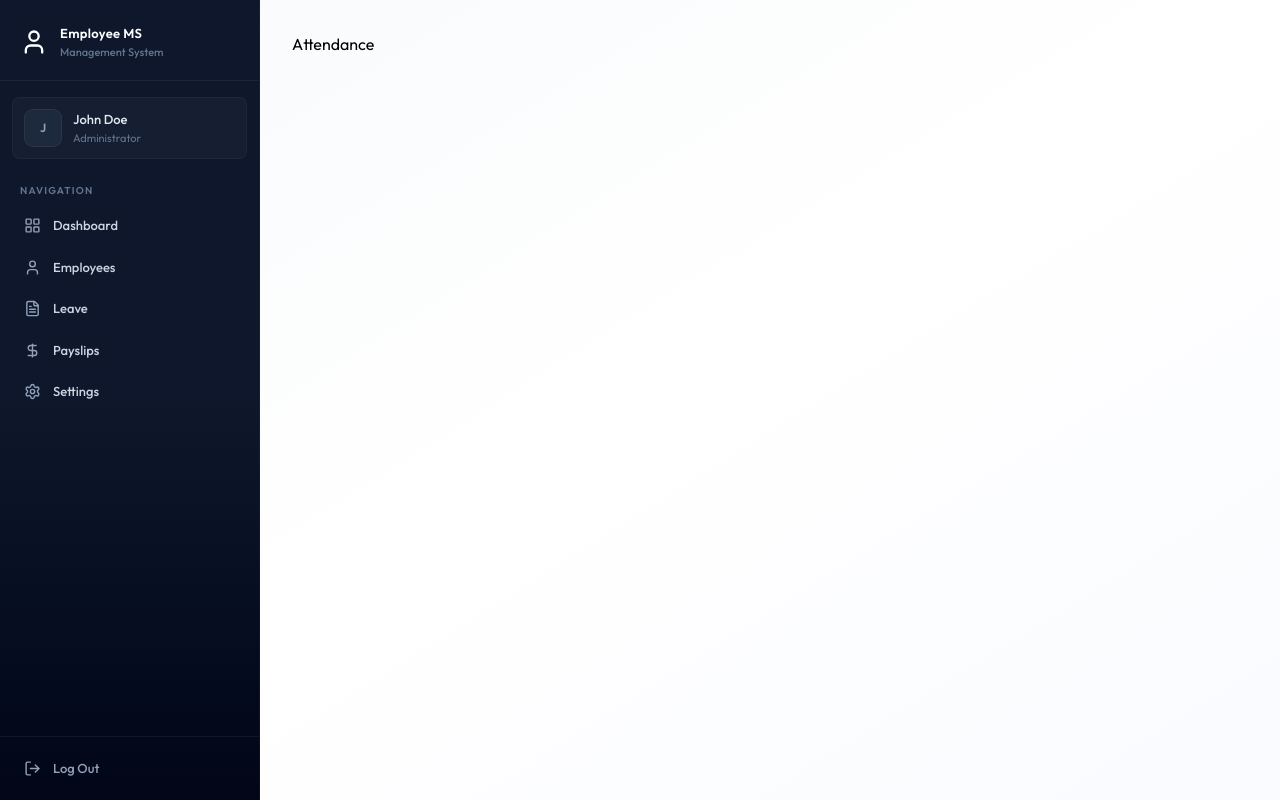
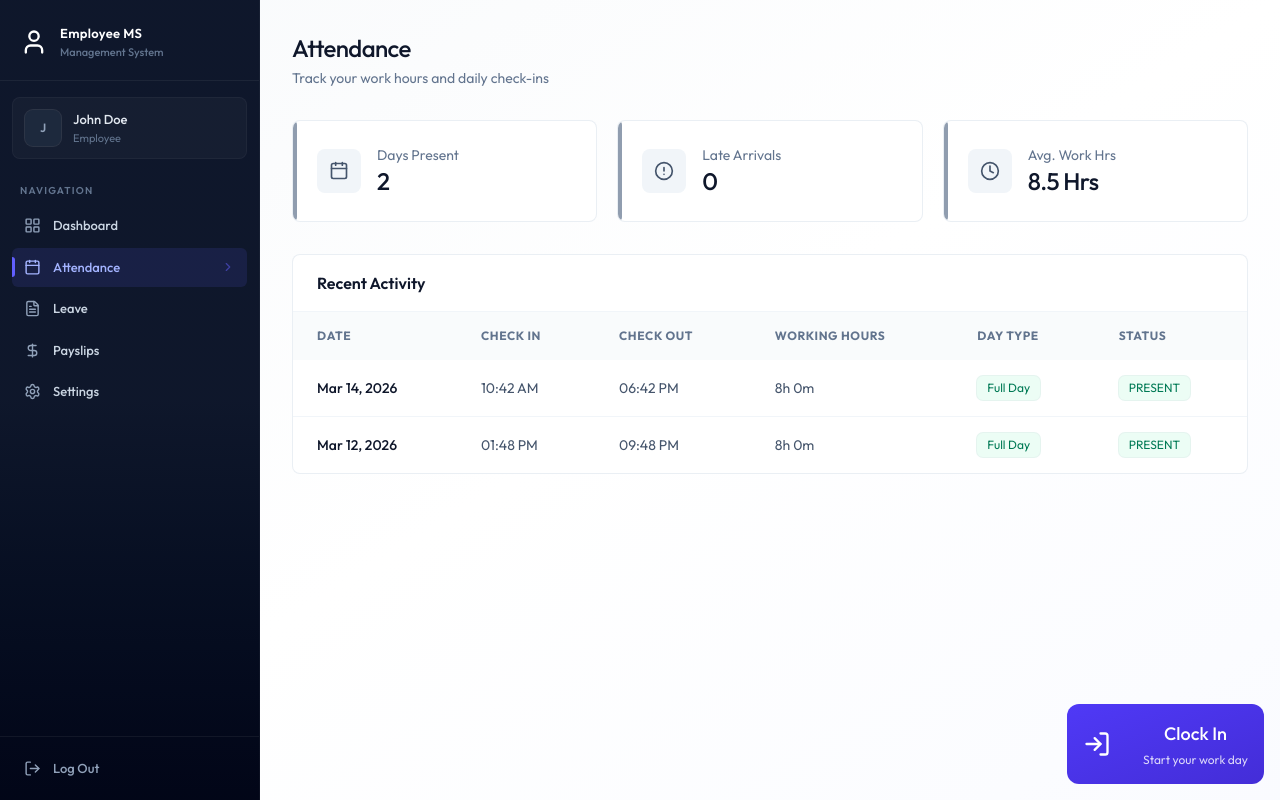
Before and after one commit to phyothureinzaw/EMS, a React (Vite) app in the folder client/: page /attendance in a window 1280 px wide. Built offline with nearby package versions, Linux system fonts and the light colour scheme.

Commit message:
Completed Attendance UI Completed

```diff
--- a/client/package.json
+++ b/client/package.json
@@ -11,6 +11,7 @@
   },
   "dependencies": {
     "@tailwindcss/vite": "^4.2.2",
+    "date-fns": "^4.1.0",
     "lucide-react": "^1.8.0",
     "react": "^19.2.4",
     "react-dom": "^19.2.4",
--- a/client/src/components/Sidebar.jsx
+++ b/client/src/components/Sidebar.jsx
@@ -9,7 +9,7 @@ const Sidebar = () => {
     const [userName,setUserName] = useState("");
     const [mobileOpen,setMobileOpen] = useState(false);
 
-    const role = "ADMIN" || "EMPLOYEE";
+    const role = "" || "EMPLOYEE";
 
     const navItems = [
         {name: "Dashboard", href: "/dashboard", icon: LayoutGridIcon},
--- /dev/null
+++ b/client/src/components/attendance/AttendanceHistory.jsx
@@ -0,0 +1,67 @@
+import { getDayTypeDisplay, getWorkingHoursDisplay } from "../../assets/assets"
+import {format} from 'date-fns'
+
+const AttendanceHistory = ({history}) => {
+  return (
+    <div className="card overflow-hidden">
+        <div className="px-6 py-4 border-b border-slate-100">
+            <h3 className="font-semibold text-slate-900">Recent Activity</h3>
+        </div>
+        <div className="overflow-x-auto">
+            <table className="table-modern">
+                <thead>
+                    <tr>
+                        <th>Date</th>
+                        <th>Check In</th>
+                        <th>Check Out</th>
+                        <th>Working Hours</th>
+                        <th>Day Type</th>
+                        <th>Status</th>
+                    </tr>
+                </thead>
+                <tbody>
+                    {
+                        history.length === 0 ?(
+                            <tr>
+                                <td colSpan={6} className="text-center py-12 text-slate-400">
+                                    No records found.
+                                </td>
+                            </tr>
+                        ):(
+                            history.map((record)=>{
+                                const dayType = getDayTypeDisplay(record)
+                                return (
+                                    <tr key={record._id || record.id}>
+                                        <td className="px-6 py-4 font-medium text-slate-900">
+                                            {format(new Date(record.date),"MMM dd, yyy")}
+                                        </td>
+                                        <td className="px-6 py-4  text-slate-600">
+                                            {record.checkIn ? format(new Date(record.checkIn),"hh:mm a"): "-"}
+                                        </td>
+                                        <td className="px-6 py-4  text-slate-600">
+                                            {record.checkOut ? format(new Date(record.checkOut),"hh:mm a"): "-"}
+                                        </td>
+                                        <td className="px-6 py-4  text-slate-600">
+                                            {getWorkingHoursDisplay(record)}
+                                        </td>
+                                        <td className="px-6 py-4">
+                                            {dayType.label !== "-" ? <span className={`badge ${dayType.className}`}>
+                                                {dayType.label}
+                                            </span> : "-"}
+                                        </td>
+                                         <td className="px-6 py-4">
+                                            <span className={`badge ${record.status === "PRESENT" ? "badge-success" : record.status === "LATE" ? "badge-warning" : "badge-danger"}`}>{record.status}</span>
+                                        </td>
+                                    </tr>
+                                )
+                            })
+                        )
+                    }
+                </tbody>
+            </table>
+        </div>
+    </div>
+  )
+}
+
+export default AttendanceHistory
--- /dev/null
+++ b/client/src/components/attendance/AttendanceStats.jsx
@@ -0,0 +1,35 @@
+import { AlertCircleIcon, CalendarIcon, ClockIcon } from "lucide-react";
+
+const AttendanceStats = ({history}) => {
+
+    const totalPresent = history.filter((h)=>h.status === "PRESENT" | h.status === "LATE").length;
+
+    const totalLate = history.filter((h)=>h.status === "LATE").length;
+
+    const stats = [
+        {label: "Days Present",value: totalPresent, icon: CalendarIcon},
+        {label: "Late Arrivals",value: totalLate, icon: AlertCircleIcon},
+        {label: "Avg. Work Hrs",value: "8.5 Hrs", icon: ClockIcon}
+    ]
+
+  return (
+    <div className="grid grid-cols-1 sm:grid-cols-3 gap-4 sm:gap-5 mb-8">
+        {
+            stats.map((s)=>(
+                <div key={s.label} className="card card-hover p-5 sm:p-6 flex items-center gap-4 relative overflow-hidden group">
+                    <div className="absolute left-0 top-0 bottom-0 w-1 rounded-r-full bg-slate-500/70 group-hover:bg-indigo-500/70"/>
+                    <div className="p-3 bg-slate-100 rounded-lg group-hover:bg-indigo-50 transition-colors duration-200">
+                        <s.icon className="w-5 h-5 text-slate-600 group-hover:text-indigo-600 transition-colors duration-200"/>
+                    </div>
+                    <div>
+                        <p className="text-sm text-slate-500 ">{s.label}</p>
+                        <p className="text-2xl font-medium text-slate-900 tracking-tight">{s.value}</p>
+                    </div>
+                </div>
+            ))
+        }
+    </div>
+  )
+}
+
+export default AttendanceStats
--- /dev/null
+++ b/client/src/components/attendance/CheckInButton.jsx
@@ -0,0 +1,41 @@
+import { Loader2Icon, LogInIcon, LogOutIcon } from "lucide-react";
+import { useState } from "react"
+
+const CheckInButton = ({todayRecord,onAction}) => {
+
+    const [loading,setLoading] = useState(false);
+
+    const handleAttendance =async ()=>{
+        setLoading(true)
+        setTimeout(()=>{
+            setLoading(false)
+            onAction()
+        },1000)
+    }
+
+    if(todayRecord?.checkOut){
+        return(
+            <div className="flex flex-col items-center justify-center p-8 bg-slate-50 rounded-2xl border border-slate-200">
+                <h3 className="text-lg font-bold text-slate-900">Work Day Completed</h3>
+                <p className="text-slate-500 text-sm mt-1">Great job! See you tomorrow.</p>
+            </div>
+        )
+    }
+
+    const isCheckedIn = !!todayRecord?.isCheckedIn;
+
+  return (
+    <div className="absolute bottom-4 right-4 flex flex-col z-1">
+            <button onClick={handleAttendance} disabled={loading} className={`w-full max-w-xs flex justify-between items-center gap-8 p-4 rounded-xl bg-linear-to-br text-white ${isCheckedIn ? "from-slate-700 to-slate-900" : "from-indigo-600 to-indigo-700"}`}>
+                {loading ? <Loader2Icon className="size-7 animate-spin" /> : isCheckedIn ? <LogOutIcon className="size-7" /> : <LogInIcon className="size-7"/>}
+
+                <div className="relative flex flex-col items-center text-center">
+                    <h2 className="text-lg font-medium mb-1">{loading ? 'Processing...': isCheckedIn ? "Clock Out" : "Clock In"}</h2>
+                    <p className="text-xs opacity-80">{isCheckedIn ? "Click to end your shift" : "Start your work day"}</p>
+                </div>
+            </button>
+    </div>
+  )
+}
+
+export default CheckInButton
--- a/client/src/pages/Attendance.jsx
+++ b/client/src/pages/Attendance.jsx
@@ -1,7 +1,55 @@
+import { useCallback, useEffect, useState } from "react"
+import { dummyAttendanceData } from "../assets/assets";
+import Loading from "../components/Loading";
+import CheckInButton from "../components/attendance/CheckInButton";
+import AttendanceStats from "../components/attendance/AttendanceStats";
+import AttendanceHistory from "../components/attendance/AttendanceHistory";
+const Attendance = () => {
 
-const Attendance = () => {
+  const [history,setHistory] = useState([]);
+  const [loading,setLoading] =  useState(true);
+  const [isDeleted,setIsDeleted] =useState(false);
+
+  const fetchData = useCallback(async ()=>{
+
+    setHistory(dummyAttendanceData);
+    setTimeout(()=>{
+      setLoading(false);
+    },1000)
+  })
+
+  useEffect(()=>{
+    fetchData();
+  },[fetchData])
+
+  if(loading) return <Loading />
+
+  const today = new Date()
+  today.setHours(0,0,0,0)
+  const todayRecord = history.find((r)=>new Date(r.date).toDateString()===today.toDateString())
+
   return (
-    <div>Attendance</div>
+    <div className="animate-fade-in">
+      <div className="page-header">
+        <h1 className="page-title">Attendance</h1>
+        <p className="page-subtitle">Track your work hours and daily check-ins</p>
+      </div>
+
+      {
+        isDeleted ? (
+          <div className="mb-8 p-6 bg-rose-50 border border-rose-200 rounded-2xl text-center">
+            <p className="text-rose-600">You can no longer clock in or out because your employee records have been marked as deleted.</p>
+          </div>
+        ):(
+          <div className="mb-8">
+            <CheckInButton todayRecord={todayRecord} onAction={fetchData} />
+          </div>
+        )
+      }
+
+      <AttendanceStats history={history}/>
+      <AttendanceHistory history={history}/>
+    </div>
   )
 }
 
--- a/client/src/pages/Employees.jsx
+++ b/client/src/pages/Employees.jsx
@@ -19,11 +19,11 @@ const Employees = () => {
       setTimeout(()=>{
         setLoading(false);
       },1000)
-  },[])
+  },[selectedDept])
 
   useEffect(()=>{
     fetchEmployees();
-  },[])
+  },[fetchEmployees])
 
   const filtered = employees.filter((emp)=>`${emp.firstName} ${emp.lastName} ${emp.position}`.toLowerCase().includes(search.toLowerCase()))
   return (
```
Also changed, not shown: 1 other file (tests, documents, lock files or other folders).
